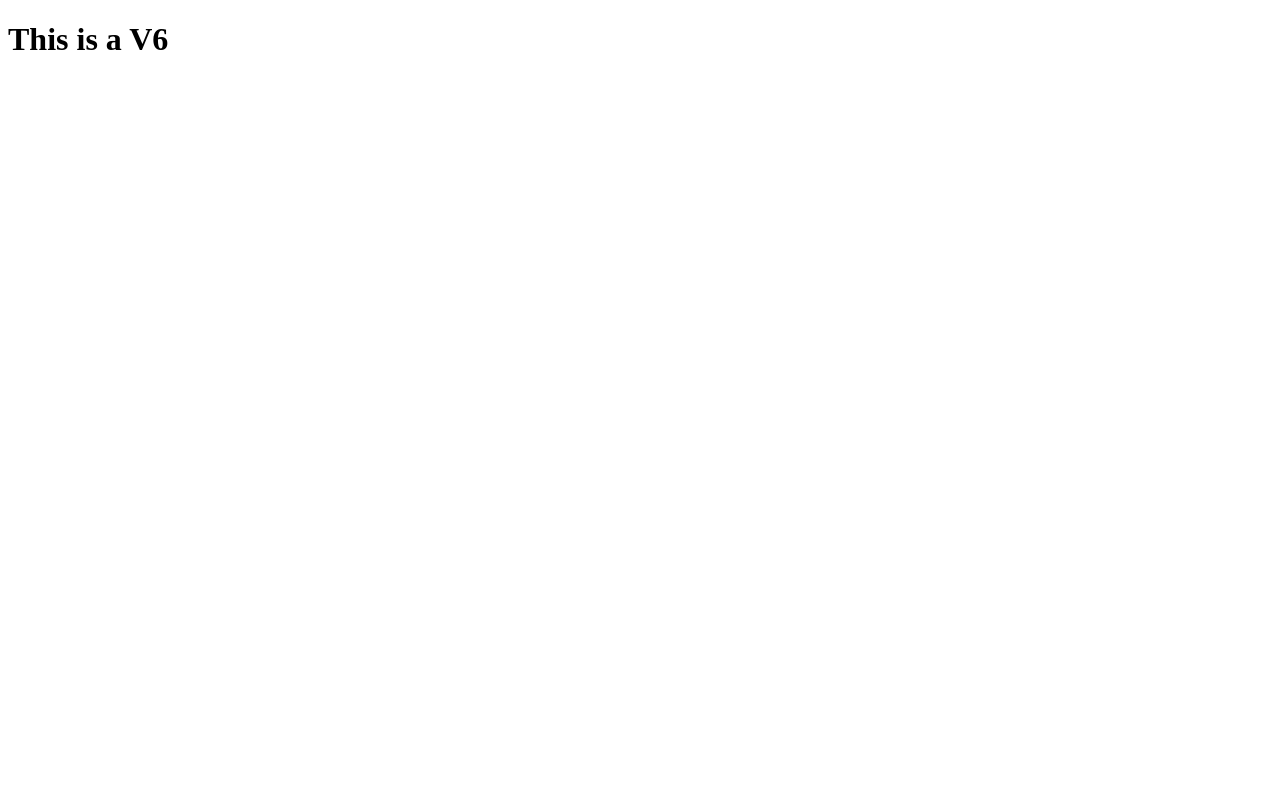
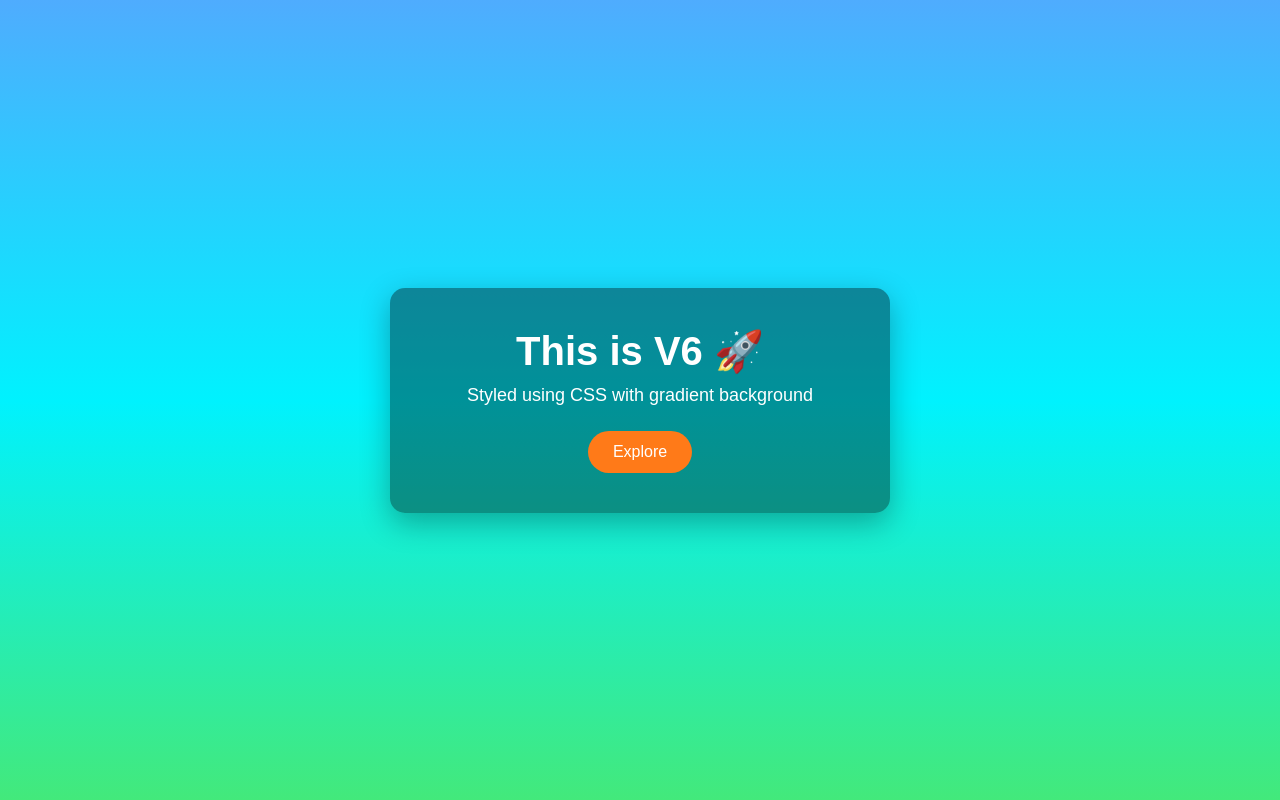
Before and after one commit to muskaan-praveen/myrepo, a plain HTML site: page index.html in a window 1280 px wide. Drawn offline with Linux system fonts and the light colour scheme; files that its build step writes are made by us from their sources.

Commit message:
Added Design for Website

```diff
--- /dev/null
+++ b/Git/style.css
@@ -0,0 +1,56 @@
+/* RESET */
+* {
+  margin: 0;
+  padding: 0;
+  box-sizing: border-box;
+}
+
+/* BODY GRADIENT */
+body {
+  height: 100vh;
+  font-family: Arial, sans-serif;
+  background: linear-gradient(to bottom, #4facfe, #00f2fe, #43e97b);
+  display: flex;
+  justify-content: center;
+  align-items: center;
+  color: white;
+  text-align: center;
+}
+
+/* CONTAINER */
+.container {
+  background: rgba(0, 0, 0, 0.4);
+  padding: 40px;
+  border-radius: 15px;
+  width: 80%;
+  max-width: 500px;
+  box-shadow: 0 10px 30px rgba(0,0,0,0.3);
+}
+
+/* TEXT */
+h1 {
+  font-size: 40px;
+  margin-bottom: 10px;
+}
+
+p {
+  font-size: 18px;
+  margin-bottom: 25px;
+}
+
+/* BUTTON */
+button {
+  padding: 12px 25px;
+  border: none;
+  border-radius: 25px;
+  background: #ff7a18;
+  color: white;
+  font-size: 16px;
+  cursor: pointer;
+  transition: 0.3s;
+}
+
+button:hover {
+  background: #ffb347;
+  transform: scale(1.05);
+}
--- a/index.html
+++ b/index.html
@@ -2,13 +2,19 @@
 <html lang="en">
 <head>
   <meta charset="UTF-8">
-  <meta name="viewport" content="width=device-width, initial-scale=1.0">
-  <title>Document</title>
+  <title>V6 Demo Page</title>
+
+  <!-- Link CSS -->
+  <link rel="stylesheet" href="style.css">
 </head>
+
 <body>
 
-  <h1>This is a V6</h1>
-
+  <div class="container">
+    <h1>This is V6 🚀</h1>
+    <p>Styled using CSS with gradient background</p>
+    <button>Explore</button>
+  </div>
 
 </body>
 </html>
```
